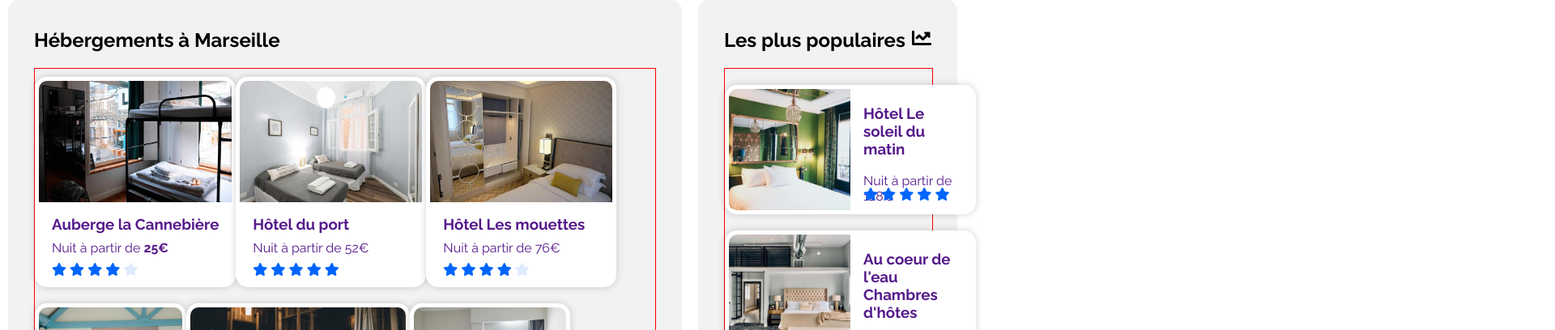
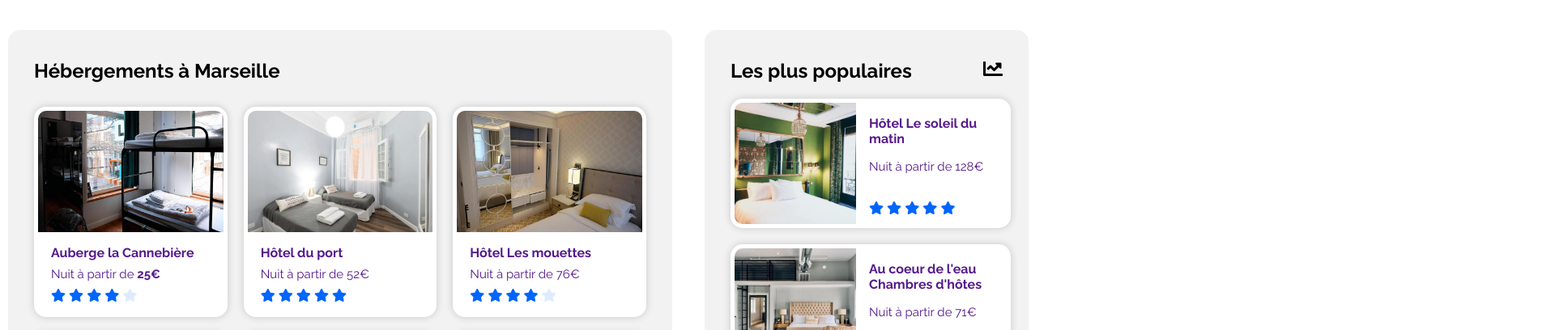
Before and after one commit to Claire-Lavigne/ClaireLavigne_2_02102020, a plain HTML site: page index.html in a window 1280 px wide. Shown: the part 512-920 px from the top of the page at 81% size, 1920 px wide, since content can reach past the window. Drawn offline with Linux system fonts and the light colour scheme.

Commit message:
starting grid

```diff
--- a/assets/css/style.css
+++ b/assets/css/style.css
@@ -36,6 +36,7 @@ a {
 }
 
 /* HEADER */
+
 /* navbar */
 .navbar {
   display: flex;
@@ -43,17 +44,14 @@ a {
   justify-content: space-between;
   align-items: center;
 }
-
 .navbar > *:not(.main-nav) {
   padding: 1em 20px;
 }
-
 .navbar .main-nav {
   display: flex;
   width: 100%;
   order: 1;
 }
-
 .navbar .main-nav a {
   text-align: center;
   width: 50vw;
@@ -62,13 +60,11 @@ a {
   border-bottom: 3px solid var(--clr-ltr);
   transition: border-bottom 0.5s ease;
 }
-
 .navbar .main-nav a:hover {
   font-weight: 600;
   color: var(--clr);
   border-bottom: 3px solid var(--clr);
 }
-
 .navbar a#subscribe {
   color: var(--clr);
   font-weight: bold;
@@ -84,21 +80,15 @@ h1 {
   font-size: 28px;
   font-weight: bolder;
 }
-
 h1 span {
   display: block;
   padding: 1em 0;
-  font-size: 16px;
+  font-size: 1em;
   font-weight: normal;
 }
+
 .tags {
   display: block;
-}
-@media only screen and (min-width: 768px) {
-  .tags {
-    display: inline-flex;
-    align-items: center;
-  }
 }
 
 .tag {
@@ -111,12 +101,6 @@ h1 span {
   text-transform: capitalize;
   padding: 0 10px 0 5px;
 }
-@media only screen and (min-width: 768px) {
-  .tag {
-    margin: 0 0 0 2em;
-  }
-}
-
 .tag i {
   position: relative;
   left: -8px;
@@ -124,7 +108,6 @@ h1 span {
   border-radius: 50%;
   padding: 8px 9px;
 }
-
 .tag:hover {
   background: var(--clr-ltr);
 }
@@ -143,7 +126,6 @@ i.fa-info {
   background: none;
   cursor: pointer;
 }
-
 .search {
   background: var(--clr);
   border: 0 0 1px 1px;
@@ -156,45 +138,31 @@ form {
   border-radius: 15px;
   border: 1px solid var(--alt-clr);
 }
-
 form input {
   font-weight: bold;
   border: none;
   padding: 1em;
 }
-
 form input:focus {
   outline: none;
 }
-
 form .fa-map-marker-alt {
   border-radius: 15px 0 0 15px;
   padding: 17px;
   background: var(--alt-clr);
 }
-
 form .search-icon {
   float: right;
   border: none;
   border-radius: 15px;
   background: var(--clr);
 }
-
 form .fa-search {
   padding: 1em 0.7em;
   color: white;
 }
-
 form .search {
   display: none;
-}
-@media only screen and (min-width: 768px) {
-  form .search {
-    display: inline-block;
-  }
-  form .search-icon {
-    display: none;
-  }
 }
 
 /* LODGING & ACTIVITIES */
@@ -202,16 +170,9 @@ form .search {
   padding: 1em;
 }
 
-@media only screen and (min-width: 768px) {
-  .bloc {
-    padding: 1em 2em;
-    border-radius: 15px;
-  }
-}
-
 .cards {
-  border: 1px solid red;
   display: flex;
+  flex-flow: row wrap;
 }
 
 .card {
@@ -222,11 +183,8 @@ form .search {
   border: 5px solid white;
   border-radius: 15px;
   overflow: hidden;
-  /*
-  width: 250px; */
   height: 250px;
 }
-
 .card:hover {
   box-shadow: 2px 2px 12px rgba(61, 40, 40, 0.4);
 }
@@ -240,70 +198,39 @@ form .search {
 }
 
 /* LODGING */
-
 #lodging {
   display: flex;
   flex-flow: row wrap;
 }
-
-@media only screen and (min-width: 768px) {
-  #lodging {
-    margin: 20px 0;
-  }
-}
-
 #lodging .bloc {
   margin: 1em 0;
 }
 
-@media only screen and (min-width: 768px) {
-  #lodging .bloc {
-    margin: 20px 10px;
-    background: var(--alt-clr);
-  }
+.bloc-city .cards,
+.bloc-popular .cards {
+  display: grid;
+  grid-template-columns: 1fr;
+  grid-gap: 0 20px;
+  justify-items: stretch;
 }
 
 /* city */
-.bloc-city {
-  width: 100vw;
-}
-
-@media only screen and (min-width: 768px) {
-  .bloc-city {
-    width: 60%;
-  }
-}
-
-.bloc-city .cards {
-  flex-flow: row wrap;
-}
-
-/* @media only screen and (min-width: 768px) {
-  .bloc-city .cards {
-    width: calc(100% / 3);
-  }
-} */
-
 .card-city {
   margin: 10px 0;
 }
-
 .card-city .img-wrapper {
   height: 150px;
   width: 100%;
   margin: 0;
 }
-
 .card-city img {
   object-fit: cover;
   height: 150px;
   width: 100%;
 }
-
 .card-city .text-wrapper {
   padding: 1em;
 }
-
 .card-city h3,
 .card-city p {
   margin: 0.5em 0;
@@ -316,84 +243,52 @@ form .search {
   order: -1;
   width: 100vw;
 }
-
-@media only screen and (min-width: 768px) {
-  .bloc-popular {
-    order: 0;
-    width: 20%;
-  }
-}
-
 .bloc-popular .fa-chart-line {
   float: right;
 }
-
 .bloc-popular .cards {
   display: block;
-  width: 100%;
 }
 
 .card-popular {
   display: flex;
-  margin: 20px 0;
+  margin: 10px 0;
   height: 150px;
-  min-width: 300px;
 }
-
 .card-popular .img-wrapper {
   height: 100%;
   width: 150px;
   margin: 0;
 }
-
 .card-popular img {
   object-fit: cover;
   width: 150px;
   height: 100%;
 }
-
 .card-popular .text-wrapper {
   padding: 1em;
   padding-top: 0;
   margin: 0;
   position: relative;
 }
-
 .card-popular .vote {
   position: absolute;
   bottom: 10px;
 }
 
 /* ACTIVITIES */
-
 #activities {
   display: grid;
 }
-
 #activities .bloc {
   margin: 1em 0;
-}
-
-@media only screen and (min-width: 768px) {
-  #activities .bloc {
-    margin: 20px 10px;
-  }
 }
 
 .masonry {
   columns: 1;
   column-gap: 20px;
 }
-@media only screen and (min-width: 768px) {
-  .masonry {
-    columns: 2;
-  }
-}
-@media only screen and (min-width: 1024px) {
-  .masonry {
-    columns: 4;
-  }
-}
+
 .card-activities {
   border: none;
   display: inline-block;
@@ -401,19 +296,16 @@ form .search {
   margin: 10px 0;
   /* margin-bottom: 20px; */
 }
-
 .card-activities .img-wrapper {
   height: 180px;
   width: 100%;
   margin: 0;
 }
-
 .card-activities img {
   object-fit: cover;
   height: 180px;
   width: 100%;
 }
-
 .card-activities .text-wrapper {
   margin: 1em;
 }
@@ -429,8 +321,97 @@ footer {
 .navbar-btm {
   width: 300px;
 }
-
 .navbar-btm a {
   display: block;
   padding-bottom: 1em;
 }
+
+/* ______TABLETS________ */
+
+@media only screen and (min-width: 768px) {
+  .tags {
+    display: inline-flex;
+    align-items: center;
+  }
+
+  .tag {
+    margin: 0 0 0 2em;
+  }
+
+  form .search {
+    display: inline-block;
+  }
+
+  form .search-icon {
+    display: none;
+  }
+
+  .bloc {
+    padding: 1em 2em;
+    border-radius: 15px;
+  }
+
+  #lodging {
+    margin: 20px 0;
+  }
+
+  #lodging .bloc {
+    margin: 20px 10px;
+    background: var(--alt-clr);
+  }
+
+  .bloc-city .cards,
+  .bloc-popular .cards {
+    grid-template-columns: repeat(2, 1fr);
+  }
+
+  #activities .bloc {
+    margin: 20px 10px;
+  }
+  .masonry {
+    columns: 2;
+  }
+}
+
+/* ______DESKTOPS________ */
+
+@media only screen and (min-width: 1224px) {
+  #lodging {
+    display: grid;
+    grid-template-columns: 2fr 1fr;
+    grid-gap: 20px;
+  }
+
+  .bloc h3 {
+    font-size: 1em;
+  }
+  .bloc p {
+    font-size: 15px;
+  }
+
+  .bloc-city .cards {
+    grid-template-columns: repeat(3, 1fr);
+  }
+
+  .bloc-popular .cards {
+    grid-template-columns: 1fr;
+    grid-gap: 0 20px;
+  }
+
+  .bloc-popular {
+    order: 0;
+    width: unset;
+  }
+  .card-popular {
+    margin: 20px 0;
+    width: 100%;
+  }
+
+  .masonry {
+    columns: 4;
+  }
+
+  .navbar-btm {
+    width: calc(80% / 3);
+  }
+}
--- a/index.html
+++ b/index.html
@@ -245,7 +245,7 @@
                 <h2>Activités à Marseille</h2>
                 <div class="masonry">
                     <a href="">
-                        <article class="card card-activities">
+                        <article class="cardcard-activities">
                             <div class="img-wrapper">
                                 <img src="/assets/images/activites/3_medium/reno-laithienne-QUgJhdY5Fyk-unsplash.jpg"
                                     alt="Paysage du Vieux Port">
```
